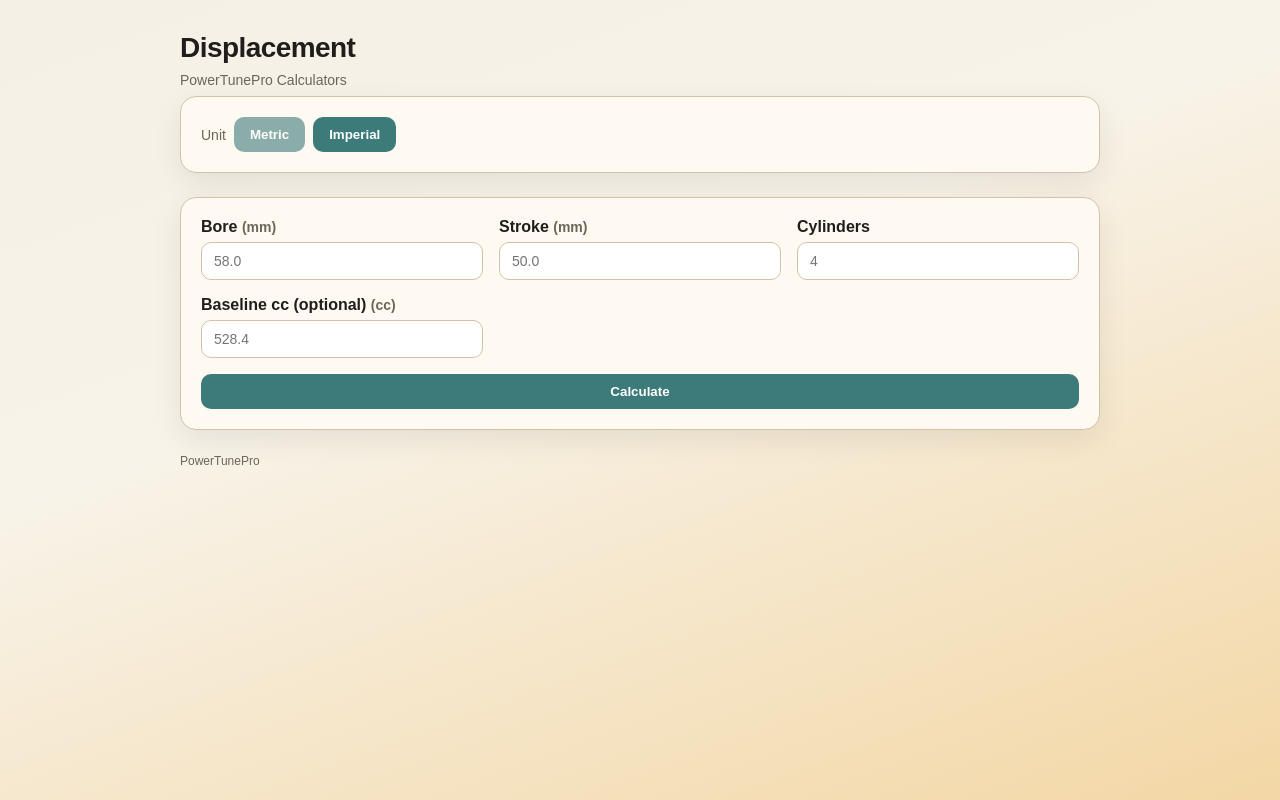
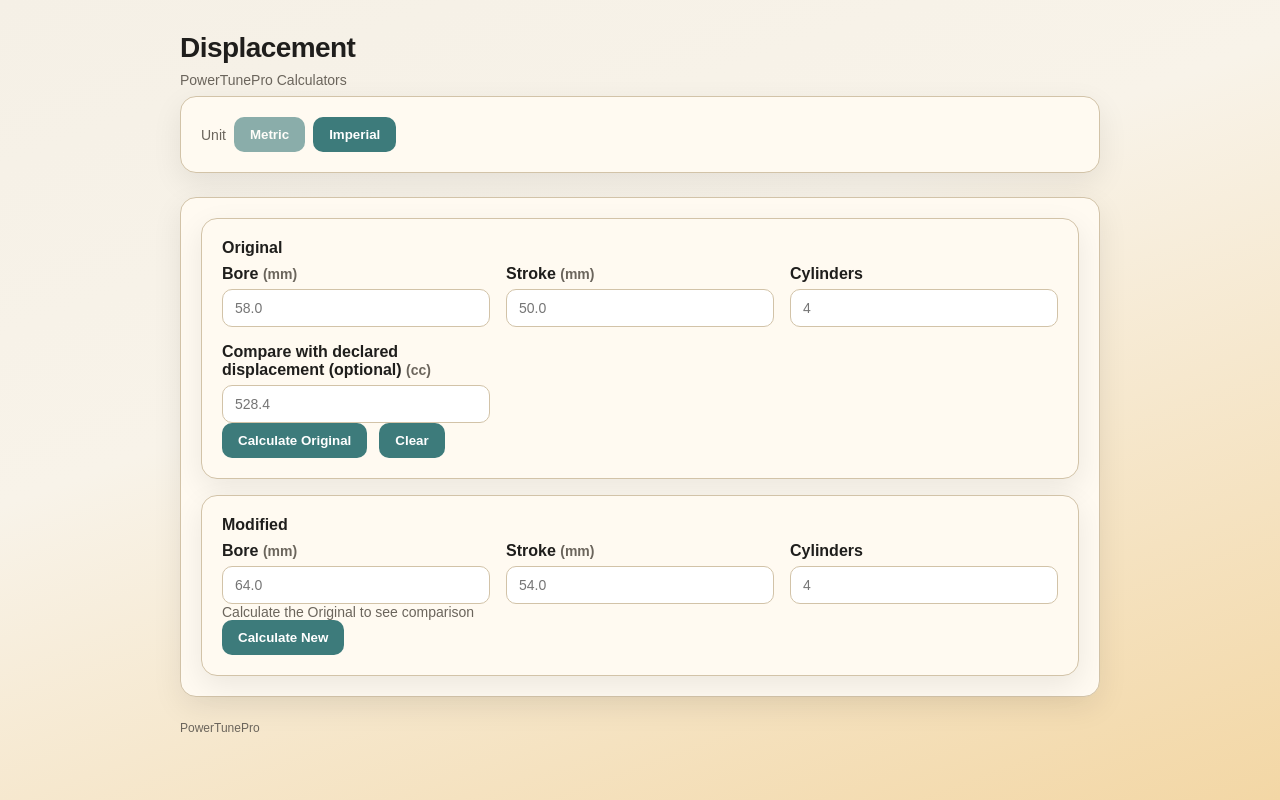
Before and after one commit to allancastrotk/ptp-calculators.code, a Next.js app in the folder frontend-api/: page /displacement in a window 1280 px wide. Built offline with nearby package versions, Linux system fonts and the light colour scheme.

Commit message:
feat(ui): compare displacement original vs new using local state

```diff
--- a/frontend-api/lib/i18n.tsx
+++ b/frontend-api/lib/i18n.tsx
@@ -24,6 +24,17 @@ const dictionaries: Record<Language, Record<string, string>> = {
     tires: "Tire and Rim",
     placeholder: "UI will be wired next",
     calculate: "Calculate",
+    calculateOriginal: "Calculate Original",
+    calculateNew: "Calculate New",
+    clear: "Clear",
+    originalSection: "Original",
+    newSection: "Modified",
+    originalResultsTitle: "Original results",
+    newResultsTitle: "New results",
+    comparisonTitle: "Comparison",
+    normalizedInputsTitle: "Normalized inputs (mm)",
+    compareDeclaredLabel: "Compare with declared displacement (optional)",
+    compareHint: "Calculate the Original to see comparison",
     boreLabel: "Bore",
     strokeLabel: "Stroke",
     cylindersLabel: "Cylinders",
@@ -54,6 +65,17 @@ const dictionaries: Record<Language, Record<string, string>> = {
     tires: "Aro e Pneu",
     placeholder: "UI sera conectada em breve",
     calculate: "Calcular",
+    calculateOriginal: "Calcular Original",
+    calculateNew: "Calcular Novo",
+    clear: "Limpar",
+    originalSection: "Original",
+    newSection: "Novo",
+    originalResultsTitle: "Resultados do Original",
+    newResultsTitle: "Resultados do Novo",
+    comparisonTitle: "Comparacao",
+    normalizedInputsTitle: "Entradas normalizadas (mm)",
+    compareDeclaredLabel: "Comparar com cilindrada declarada (opcional)",
+    compareHint: "Calcule o Original para ver comparacao",
     boreLabel: "Diametro",
     strokeLabel: "Curso",
     cylindersLabel: "Cilindros",
@@ -84,6 +106,17 @@ const dictionaries: Record<Language, Record<string, string>> = {
     tires: "Llanta y Neumatico",
     placeholder: "La UI se conectara pronto",
     calculate: "Calcular",
+    calculateOriginal: "Calcular Original",
+    calculateNew: "Calcular Nuevo",
+    clear: "Limpiar",
+    originalSection: "Original",
+    newSection: "Nuevo",
+    originalResultsTitle: "Resultados del Original",
+    newResultsTitle: "Resultados del Nuevo",
+    comparisonTitle: "Comparacion",
+    normalizedInputsTitle: "Entradas normalizadas (mm)",
+    compareDeclaredLabel: "Comparar con cilindrada declarada (opcional)",
+    compareHint: "Calcule el Original para ver comparacion",
     boreLabel: "Diametro",
     strokeLabel: "Carrera",
     cylindersLabel: "Cilindros",
--- a/frontend-api/pages/displacement.tsx
+++ b/frontend-api/pages/displacement.tsx
@@ -1,4 +1,4 @@
-import React, { useMemo, useRef, useState } from "react";
+import React, { useEffect, useMemo, useRef, useState } from "react";
 
 import { ErrorBanner } from "../components/ErrorBanner";
 import { InputField } from "../components/InputField";
@@ -29,47 +29,80 @@ type DisplacementResponse = {
   meta: { version: string; timestamp: string; source: string };
 };
 
+const ORIGINAL_STORAGE_KEY = "ptp:displacement:originalResult:v1";
+
+type ResultItem = { label: string; value: string };
+
 export default function DisplacementPage() {
   const { t } = useI18n();
   const [unitSystem, setUnitSystem] = useState<UnitSystem>("metric");
-  const [bore, setBore] = useState("");
-  const [stroke, setStroke] = useState("");
-  const [cylinders, setCylinders] = useState("");
+  const [originalBore, setOriginalBore] = useState("");
+  const [originalStroke, setOriginalStroke] = useState("");
+  const [originalCylinders, setOriginalCylinders] = useState("");
   const [baselineCc, setBaselineCc] = useState("");
-  const [loading, setLoading] = useState(false);
-  const [error, setError] = useState<string | null>(null);
-  const [fieldErrors, setFieldErrors] = useState<Record<string, string>>({});
-  const [result, setResult] = useState<DisplacementResponse | null>(null);
-  const abortRef = useRef<AbortController | null>(null);
+  const [newBore, setNewBore] = useState("");
+  const [newStroke, setNewStroke] = useState("");
+  const [newCylinders, setNewCylinders] = useState("");
+  const [loadingOriginal, setLoadingOriginal] = useState(false);
+  const [loadingNew, setLoadingNew] = useState(false);
+  const [errorOriginal, setErrorOriginal] = useState<string | null>(null);
+  const [errorNew, setErrorNew] = useState<string | null>(null);
+  const [fieldErrorsOriginal, setFieldErrorsOriginal] = useState<Record<string, string>>({});
+  const [fieldErrorsNew, setFieldErrorsNew] = useState<Record<string, string>>({});
+  const [originalResult, setOriginalResult] = useState<DisplacementResponse | null>(null);
+  const [newResult, setNewResult] = useState<DisplacementResponse | null>(null);
+  const abortOriginalRef = useRef<AbortController | null>(null);
+  const abortNewRef = useRef<AbortController | null>(null);
 
-  const handleSubmit = async () => {
-    setError(null);
-    setFieldErrors({});
+  useEffect(() => {
+    if (typeof window === "undefined") return;
+    const stored = sessionStorage.getItem(ORIGINAL_STORAGE_KEY);
+    if (!stored) return;
+    try {
+      const parsed = JSON.parse(stored) as DisplacementResponse;
+      setOriginalResult(parsed);
+    } catch {
+      sessionStorage.removeItem(ORIGINAL_STORAGE_KEY);
+    }
+  }, []);
+
+  useEffect(() => {
+    if (typeof window === "undefined") return;
+    if (originalResult) {
+      sessionStorage.setItem(ORIGINAL_STORAGE_KEY, JSON.stringify(originalResult));
+    } else {
+      sessionStorage.removeItem(ORIGINAL_STORAGE_KEY);
+    }
+  }, [originalResult]);
+
+  const handleOriginalSubmit = async () => {
+    setErrorOriginal(null);
+    setFieldErrorsOriginal({});
 
     const nextErrors: Record<string, string> = {};
-    if (!bore) nextErrors.bore = "Required";
-    if (!stroke) nextErrors.stroke = "Required";
-    if (!cylinders) nextErrors.cylinders = "Required";
+    if (!originalBore) nextErrors.bore = t("required");
+    if (!originalStroke) nextErrors.stroke = t("required");
+    if (!originalCylinders) nextErrors.cylinders = t("required");
     if (Object.keys(nextErrors).length > 0) {
-      setFieldErrors(nextErrors);
+      setFieldErrorsOriginal(nextErrors);
       return;
     }
 
-    if (abortRef.current) {
-      abortRef.current.abort();
+    if (abortOriginalRef.current) {
+      abortOriginalRef.current.abort();
     }
     const controller = new AbortController();
-    abortRef.current = controller;
+    abortOriginalRef.current = controller;
 
-    setLoading(true);
+    setLoadingOriginal(true);
 
     try {
       const payload = {
         unit_system: unitSystem,
         inputs: {
-          bore: Number(bore),
-          stroke: Number(stroke),
-          cylinders: Number(cylinders),
+          bore: Number(originalBore),
+          stroke: Number(originalStroke),
+          cylinders: Number(originalCylinders),
           baseline_cc: baselineCc ? Number(baselineCc) : undefined,
         },
       };
@@ -79,25 +112,79 @@ export default function DisplacementPage() {
         payload,
         controller.signal
       );
-      setResult(response);
+      setOriginalResult(response);
     } catch (err) {
       if ((err as Error).name === "AbortError") return;
       const apiError = err as ApiError;
-      setError(apiError.message || t("errorTitle"));
+      setErrorOriginal(apiError.message || t("errorTitle"));
       if (apiError.field_errors) {
         const mapped: Record<string, string> = {};
         apiError.field_errors.forEach((fieldError) => {
           const key = fieldError.field.replace("inputs.", "");
           mapped[key] = fieldError.reason;
         });
-        setFieldErrors(mapped);
+        setFieldErrorsOriginal(mapped);
       }
     } finally {
-      setLoading(false);
+      setLoadingOriginal(false);
     }
   };
 
-  const resultsList = useMemo(() => {
+  const handleNewSubmit = async () => {
+    setErrorNew(null);
+    setFieldErrorsNew({});
+
+    const nextErrors: Record<string, string> = {};
+    if (!newBore) nextErrors.bore = t("required");
+    if (!newStroke) nextErrors.stroke = t("required");
+    if (!newCylinders) nextErrors.cylinders = t("required");
+    if (Object.keys(nextErrors).length > 0) {
+      setFieldErrorsNew(nextErrors);
+      return;
+    }
+
+    if (abortNewRef.current) {
+      abortNewRef.current.abort();
+    }
+    const controller = new AbortController();
+    abortNewRef.current = controller;
+
+    setLoadingNew(true);
+
+    try {
+      const payload = {
+        unit_system: unitSystem,
+        inputs: {
+          bore: Number(newBore),
+          stroke: Number(newStroke),
+          cylinders: Number(newCylinders),
+        },
+      };
+
+      const response = await postJson<DisplacementResponse>(
+        "/api/v1/calc/displacement",
+        payload,
+        controller.signal
+      );
+      setNewResult(response);
+    } catch (err) {
+      if ((err as Error).name === "AbortError") return;
+      const apiError = err as ApiError;
+      setErrorNew(apiError.message || t("errorTitle"));
+      if (apiError.field_errors) {
+        const mapped: Record<string, string> = {};
+        apiError.field_errors.forEach((fieldError) => {
+          const key = fieldError.field.replace("inputs.", "");
+          mapped[key] = fieldError.reason;
+        });
+        setFieldErrorsNew(mapped);
+      }
+    } finally {
+      setLoadingNew(false);
+    }
+  };
+
+  const buildResultsList = (result: DisplacementResponse | null): ResultItem[] => {
     if (!result) return [];
     return [
       { label: "Displacement (cc)", value: result.results.displacement_cc.toFixed(2) },
@@ -110,60 +197,155 @@ export default function DisplacementPage() {
             value: `${result.results.diff_percent.toFixed(2)}%`,
           }
         : null,
-    ].filter(Boolean) as { label: string; value: string }[];
-  }, [result]);
+    ].filter(Boolean) as ResultItem[];
+  };
+
+  const originalResultsList = useMemo(
+    () => buildResultsList(originalResult),
+    [originalResult]
+  );
+  const newResultsList = useMemo(() => buildResultsList(newResult), [newResult]);
+
+  const comparisonItems = useMemo((): ResultItem[] => {
+    if (!originalResult || !newResult) return [];
+    const originalCc = originalResult.results.displacement_cc;
+    if (!originalCc) return [];
+    const diffPercent = ((newResult.results.displacement_cc - originalCc) / originalCc) * 100;
+    return [
+      {
+        label: "Diff vs Original (%)",
+        value: `${diffPercent.toFixed(2)}%`,
+      },
+    ];
+  }, [originalResult, newResult]);
+
+  const handleClear = () => {
+    setOriginalResult(null);
+    setNewResult(null);
+    setErrorOriginal(null);
+    setErrorNew(null);
+    setFieldErrorsOriginal({});
+    setFieldErrorsNew({});
+  };
 
   return (
     <Layout title={t("displacement")} unitSystem={unitSystem} onUnitChange={setUnitSystem}>
       <div style={{ display: "flex", flexDirection: "column", gap: 16 }}>
-        {error ? <ErrorBanner message={error} /> : null}
+        <div className="card">
+          <div style={{ fontWeight: 600, marginBottom: 8 }}>{t("originalSection")}</div>
+          {errorOriginal ? <ErrorBanner message={errorOriginal} /> : null}
           <div className="grid">
             <InputField
               label={t("boreLabel")}
               unitLabel={unitSystem === "imperial" ? "in" : "mm"}
               placeholder={unitSystem === "imperial" ? "2.28" : "58.0"}
-            value={bore}
-            onChange={setBore}
-            error={fieldErrors.bore}
+              value={originalBore}
+              onChange={setOriginalBore}
+              error={fieldErrorsOriginal.bore}
             />
             <InputField
               label={t("strokeLabel")}
               unitLabel={unitSystem === "imperial" ? "in" : "mm"}
               placeholder={unitSystem === "imperial" ? "1.97" : "50.0"}
-            value={stroke}
-            onChange={setStroke}
-            error={fieldErrors.stroke}
+              value={originalStroke}
+              onChange={setOriginalStroke}
+              error={fieldErrorsOriginal.stroke}
             />
             <InputField
               label={t("cylindersLabel")}
               placeholder={"4"}
-            value={cylinders}
-            onChange={setCylinders}
-            error={fieldErrors.cylinders}
+              value={originalCylinders}
+              onChange={setOriginalCylinders}
+              error={fieldErrorsOriginal.cylinders}
             />
             <InputField
-            label={t("baselineLabel")}
+              label={t("compareDeclaredLabel")}
               unitLabel="cc"
               placeholder={"528.4"}
               value={baselineCc}
               onChange={setBaselineCc}
-            error={fieldErrors.baseline_cc}
+              error={fieldErrorsOriginal.baseline_cc}
             />
           </div>
-        <button className="button" type="button" onClick={handleSubmit} disabled={loading}>
-          {loading ? t("loading") : t("calculate")}
+          <div style={{ display: "flex", gap: 12, flexWrap: "wrap" }}>
+            <button
+              className="button"
+              type="button"
+              onClick={handleOriginalSubmit}
+              disabled={loadingOriginal}
+            >
+              {loadingOriginal ? t("loading") : t("calculateOriginal")}
             </button>
-        {loading ? <LoadingState /> : null}
-        {result ? <ResultPanel title="Results" items={resultsList} /> : null}
-        {result ? (
+            <button className="button secondary" type="button" onClick={handleClear}>
+              {t("clear")}
+            </button>
+          </div>
+          {loadingOriginal ? <LoadingState /> : null}
+          {originalResult ? (
+            <ResultPanel title={t("originalResultsTitle")} items={originalResultsList} />
+          ) : null}
+          {originalResult ? (
             <div className="card">
-            <div style={{ fontWeight: 600, marginBottom: 8 }}>Normalized inputs (mm)</div>
+              <div style={{ fontWeight: 600, marginBottom: 8 }}>
+                {t("normalizedInputsTitle")}
+              </div>
               <div className="subtitle">
-              Bore: {result.normalized_inputs.bore_mm.toFixed(2)} | Stroke:{" "}
-              {result.normalized_inputs.stroke_mm.toFixed(2)} | Cylinders:{" "}
-              {result.normalized_inputs.cylinders}
+                Bore: {originalResult.normalized_inputs.bore_mm.toFixed(2)} | Stroke:{" "}
+                {originalResult.normalized_inputs.stroke_mm.toFixed(2)} | Cylinders:{" "}
+                {originalResult.normalized_inputs.cylinders}
               </div>
             </div>
+          ) : null}
+        </div>
+        <div className="card">
+          <div style={{ fontWeight: 600, marginBottom: 8 }}>{t("newSection")}</div>
+          {errorNew ? <ErrorBanner message={errorNew} /> : null}
+          <div className="grid">
+            <InputField
+              label={t("boreLabel")}
+              unitLabel={unitSystem === "imperial" ? "in" : "mm"}
+              placeholder={unitSystem === "imperial" ? "2.52" : "64.0"}
+              value={newBore}
+              onChange={setNewBore}
+              error={fieldErrorsNew.bore}
+            />
+            <InputField
+              label={t("strokeLabel")}
+              unitLabel={unitSystem === "imperial" ? "in" : "mm"}
+              placeholder={unitSystem === "imperial" ? "2.13" : "54.0"}
+              value={newStroke}
+              onChange={setNewStroke}
+              error={fieldErrorsNew.stroke}
+            />
+            <InputField
+              label={t("cylindersLabel")}
+              placeholder={"4"}
+              value={newCylinders}
+              onChange={setNewCylinders}
+              error={fieldErrorsNew.cylinders}
+            />
+          </div>
+          {!originalResult ? <div className="subtitle">{t("compareHint")}</div> : null}
+          <button className="button" type="button" onClick={handleNewSubmit} disabled={loadingNew}>
+            {loadingNew ? t("loading") : t("calculateNew")}
+          </button>
+          {loadingNew ? <LoadingState /> : null}
+          {newResult ? <ResultPanel title={t("newResultsTitle")} items={newResultsList} /> : null}
+          {newResult ? (
+            <div className="card">
+              <div style={{ fontWeight: 600, marginBottom: 8 }}>
+                {t("normalizedInputsTitle")}
+              </div>
+              <div className="subtitle">
+                Bore: {newResult.normalized_inputs.bore_mm.toFixed(2)} | Stroke:{" "}
+                {newResult.normalized_inputs.stroke_mm.toFixed(2)} | Cylinders:{" "}
+                {newResult.normalized_inputs.cylinders}
+              </div>
+            </div>
+          ) : null}
+        </div>
+        {comparisonItems.length > 0 ? (
+          <ResultPanel title={t("comparisonTitle")} items={comparisonItems} />
         ) : null}
       </div>
     </Layout>
```
Lines whose indentation alone changed are shown as unchanged.
